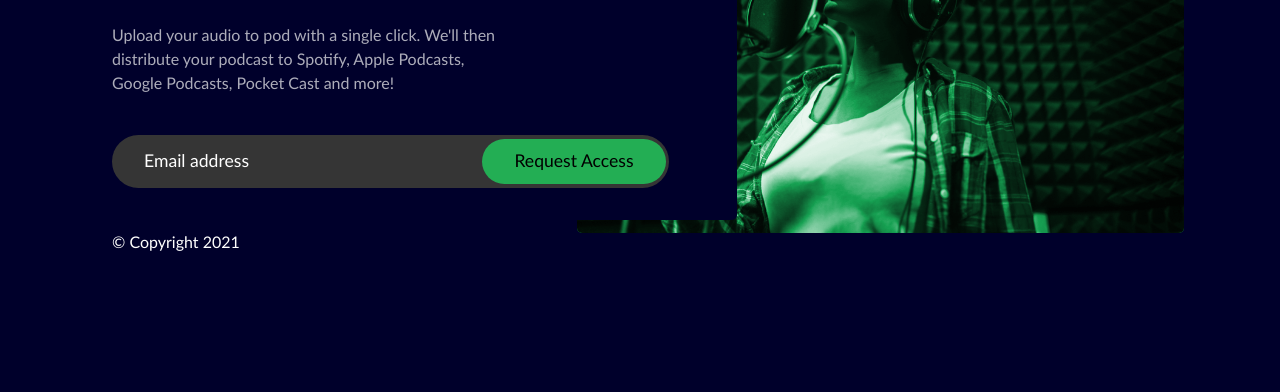
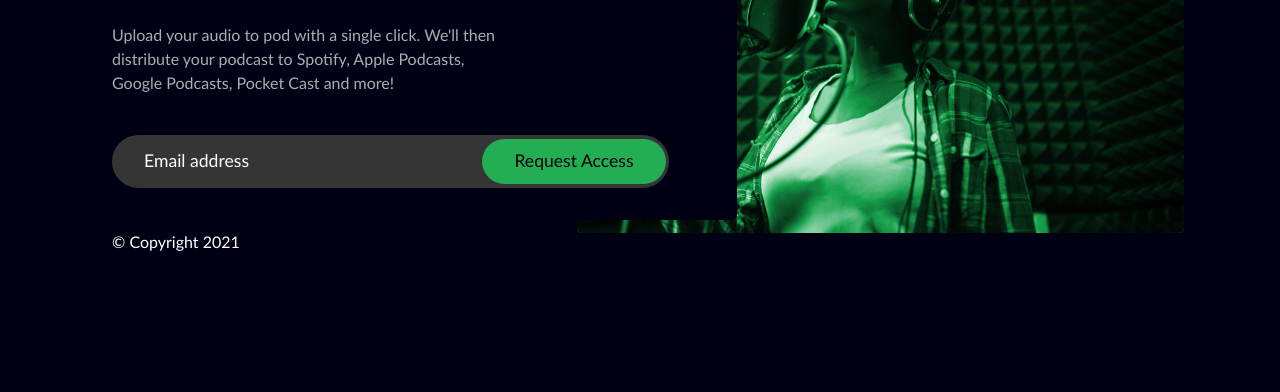
Before and after one commit to jorgevds/pod, a plain HTML site: page index.html in a window 1280 px wide. Shown: the part 408-800 px from the top of the page. Drawn offline with Linux system fonts and the light colour scheme.

Commit message:
bg too blue because of f.lux oops

```diff
--- a/style/main.css
+++ b/style/main.css
@@ -5,7 +5,7 @@
 
 body {
     color: white;
-    background-color: #00002b;
+    background-color: #000014;
     display: flex;
     flex-direction: column;
     justify-content: center;
@@ -45,7 +45,7 @@ main div, .container {
     display: flex;
     flex-direction: column;
     align-self: center;
-    background-color: #00002b;
+    background-color: #000014;
     border-radius: 5px;
     padding: 2rem 3rem 2rem 0;
     margin: 1rem -10rem 0 1rem;
```
